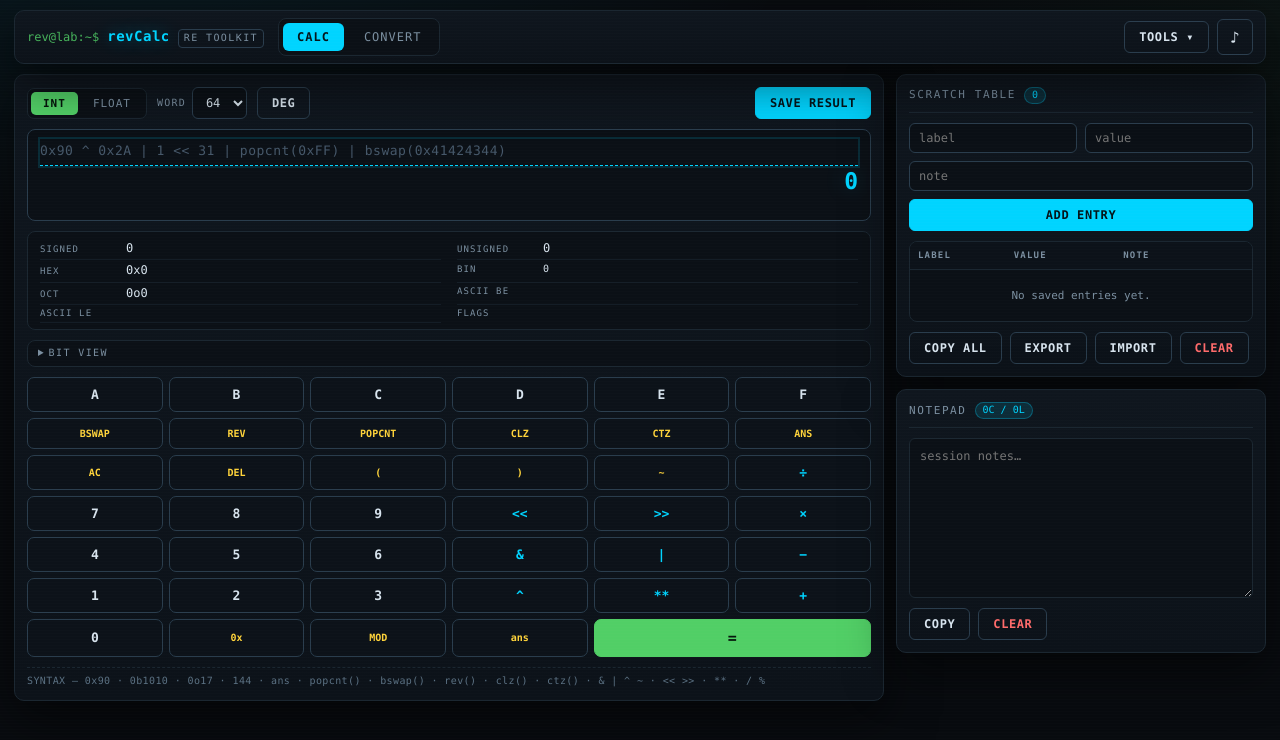
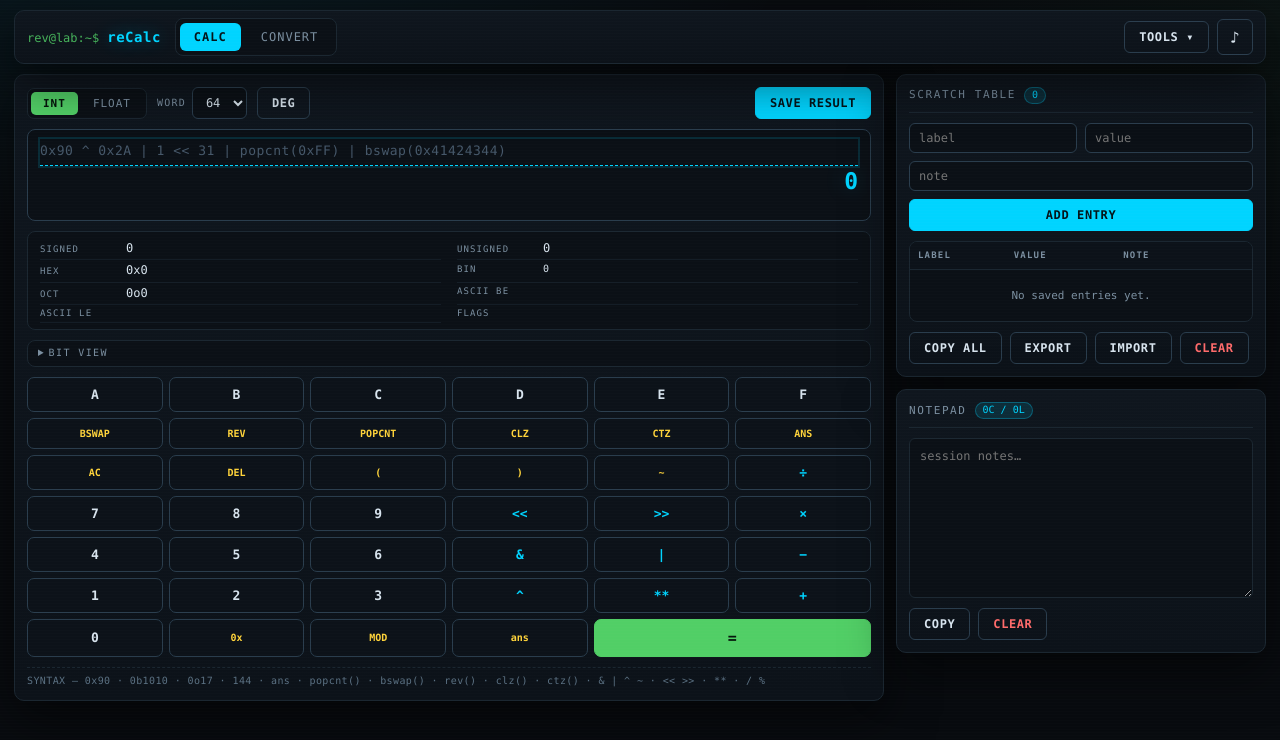
Before and after one commit to themaoci/recalc, a plain HTML site: page index.html in a window 1280 px wide. Drawn offline with Linux system fonts and the light colour scheme.

Commit message:
Rename to reCalc, drop toolkit branding

```diff
--- a/index.html
+++ b/index.html
@@ -3,7 +3,7 @@
 <head>
 <meta charset="UTF-8">
 <meta name="viewport" content="width=device-width, initial-scale=1.0">
-<title>revCalc — RE Toolkit</title>
+<title>reCalc</title>
 <link rel="stylesheet" href="styles.css">
 </head>
 <body>
@@ -11,8 +11,7 @@
     <header class="TopBar">
         <div class="Brand">
             <span class="BrandPrompt">rev@lab:~$</span>
-            <span class="BrandName">revCalc</span>
-            <span class="BrandTag">RE TOOLKIT</span>
+            <span class="BrandName">reCalc</span>
         </div>
         <nav class="Tabs" id="tabs">
             <button class="TabBtn active" data-tab="calc">CALC</button>
--- a/script.js
+++ b/script.js
@@ -59,7 +59,7 @@ function Debounce(Fn, Delay) {
 }
 
 const Store = {
-    Prefix: 'revcalc.v2.',
+    Prefix: 'recalc.v2.',
     Get(Key, Fallback) {
         const Name = this.Prefix + Key;
         try {
@@ -1437,7 +1437,7 @@ class ScratchPanel {
         const Blob = new Blob([JSON.stringify(Payload, null, 2)], { type: 'application/json' });
         const Link = document.createElement('a');
         Link.href = URL.createObjectURL(Blob);
-        Link.download = 'revcalc-scratch.json';
+        Link.download = 'recalc-scratch.json';
         document.body.appendChild(Link);
         Link.click();
         setTimeout(() => {
--- a/styles.css
+++ b/styles.css
@@ -97,15 +97,6 @@ body::before {
     letter-spacing: 0.5px;
     color: var(--accent);
     text-shadow: 0 0 18px rgba(0, 212, 255, 0.45);
-}
-
-.BrandTag {
-    font-size: 10px;
-    letter-spacing: 1.4px;
-    color: var(--muted);
-    border: 1px solid var(--border-bright);
-    border-radius: 4px;
-    padding: 1px 5px;
 }
 
 .Tabs {
@@ -937,10 +928,6 @@ body::before {
         margin-left: auto;
     }
 
-    .BrandTag {
-        display: none;
-    }
-
     .ResultBig {
         font-size: 22px;
     }
```
